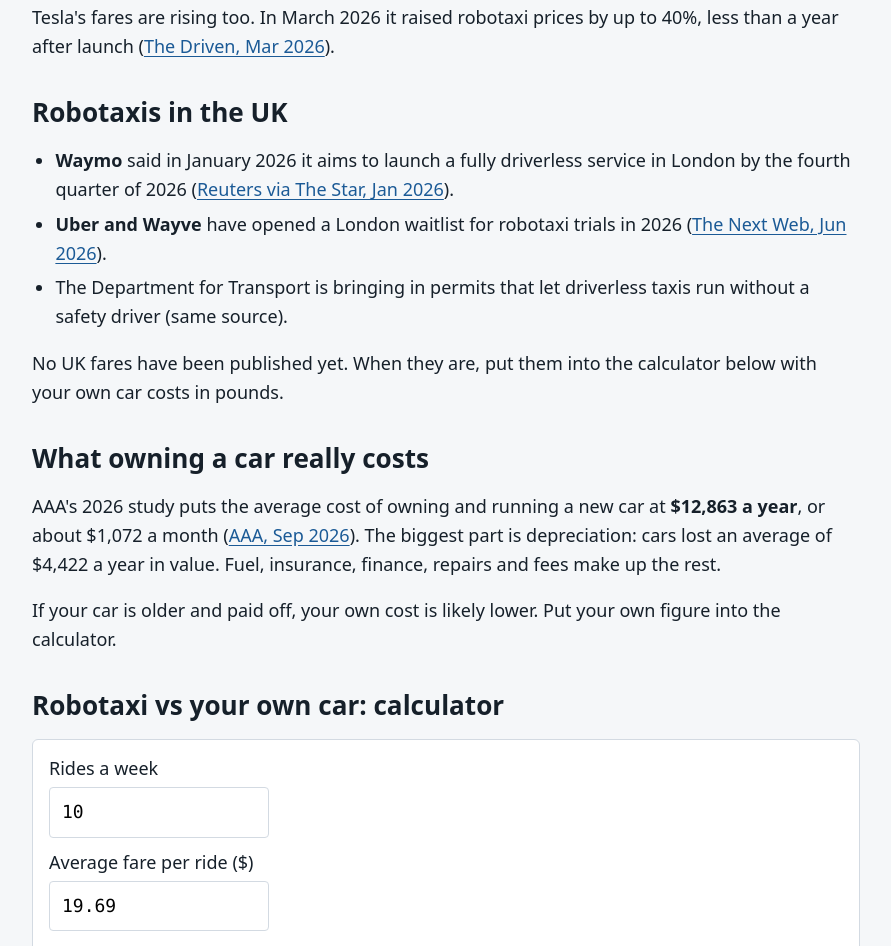
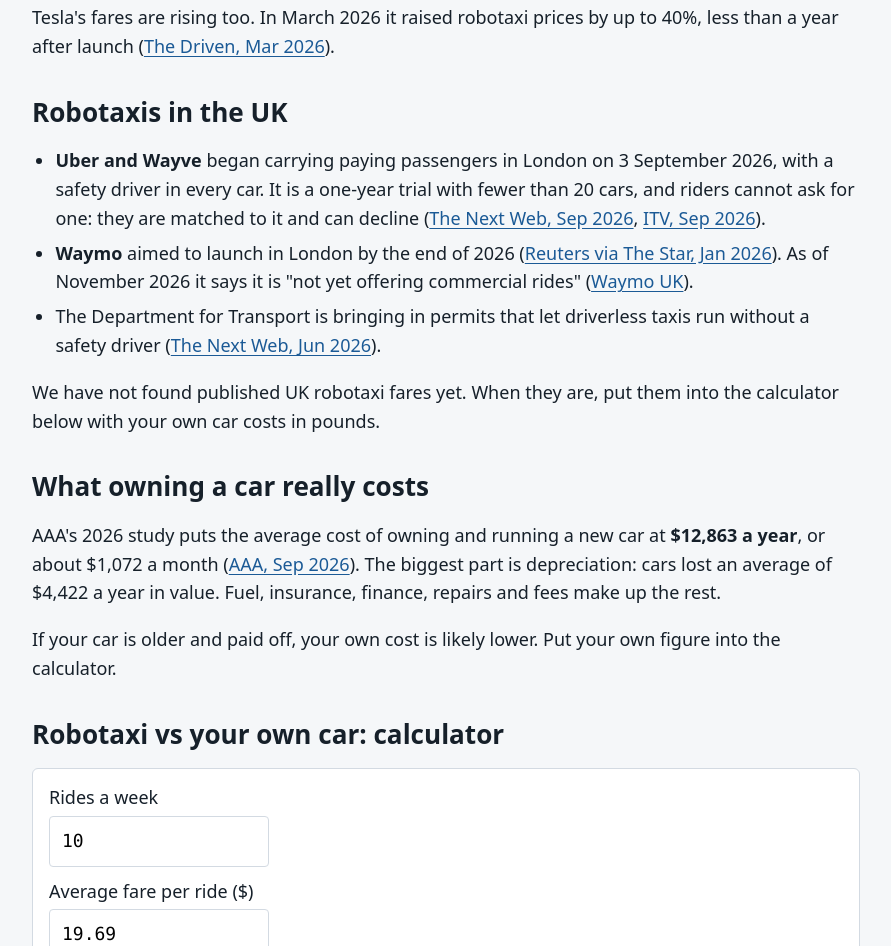
Before and after one commit to websitechris/roboticscost, a plain HTML site: page robotaxi-cost/index.html in a window 1280 px wide. Shown: the part 940-1886 px from the top of the page, without its empty margins (34-925 px from the left). Drawn offline with Linux system fonts and the light colour scheme.

Commit message:
Add more UK prices and London robotaxi status
Co-Authored-By: Claude Opus 5.5 <noreply@anthropic.com>
Claude-Session: https://claude.ai/code/session_01PG6vfHoh6xHURVtFfGi4mE

```diff
--- a/robotaxi-cost/index.html
+++ b/robotaxi-cost/index.html
@@ -39,11 +39,11 @@
 
   <h2>Robotaxis in the UK</h2>
   <ul>
-    <li><strong>Waymo</strong> said in January 2026 it aims to launch a fully driverless service in London by the fourth quarter of 2026 (<a href="https://www.thestar.com.my/tech/tech-news/2026/01/29/us-robotaxi-group-waymo-aims-to-launch-in-london-by-fourth-quarter-of-2026" target="_blank" rel="noopener">Reuters via The Star, Jan 2026</a>).</li>
-    <li><strong>Uber and Wayve</strong> have opened a London waitlist for robotaxi trials in 2026 (<a href="https://thenextweb.com/news/uber-wayve-london-robotaxi-waitlist" target="_blank" rel="noopener">The Next Web, Jun 2026</a>).</li>
-    <li>The Department for Transport is bringing in permits that let driverless taxis run without a safety driver (same source).</li>
+    <li><strong>Uber and Wayve</strong> began carrying paying passengers in London on 3 September 2026, with a safety driver in every car. It is a one-year trial with fewer than 20 cars, and riders cannot ask for one: they are matched to it and can decline (<a href="https://thenextweb.com/news/uber-wayve-london-robotaxi-launch-safety-driver" target="_blank" rel="noopener">The Next Web, Sep 2026</a>, <a href="https://www.itv.com/news/2026-09-03/uber-launches-first-self-driving-taxis-in-london" target="_blank" rel="noopener">ITV, Sep 2026</a>).</li>
+    <li><strong>Waymo</strong> aimed to launch in London by the end of 2026 (<a href="https://www.thestar.com.my/tech/tech-news/2026/01/29/us-robotaxi-group-waymo-aims-to-launch-in-london-by-fourth-quarter-of-2026" target="_blank" rel="noopener">Reuters via The Star, Jan 2026</a>). As of November 2026 it says it is "not yet offering commercial rides" (<a href="https://waymo.com/waymo-in-uk/" target="_blank" rel="noopener">Waymo UK</a>).</li>
+    <li>The Department for Transport is bringing in permits that let driverless taxis run without a safety driver (<a href="https://thenextweb.com/news/uber-wayve-london-robotaxi-waitlist" target="_blank" rel="noopener">The Next Web, Jun 2026</a>).</li>
   </ul>
-  <p>No UK fares have been published yet. When they are, put them into the calculator below with your own car costs in pounds.</p>
+  <p>We have not found published UK robotaxi fares yet. When they are, put them into the calculator below with your own car costs in pounds.</p>
 
   <h2>What owning a car really costs</h2>
   <p>AAA's 2026 study puts the average cost of owning and running a new car at <strong>$12,863 a year</strong>, or about $1,072 a month (<a href="https://mwg.aaa.com/news/press-release/september-15-2026" target="_blank" rel="noopener">AAA, Sep 2026</a>). The biggest part is depreciation: cars lost an average of $4,422 a year in value. Fuel, insurance, finance, repairs and fees make up the rest.</p>
```
Also changed, not shown: assistive-robot-cost/index.html (+2 -2 lines), exoskeleton-cost/index.html (+1 -1 lines), rent-a-robot/index.html (+1 -1 lines).
